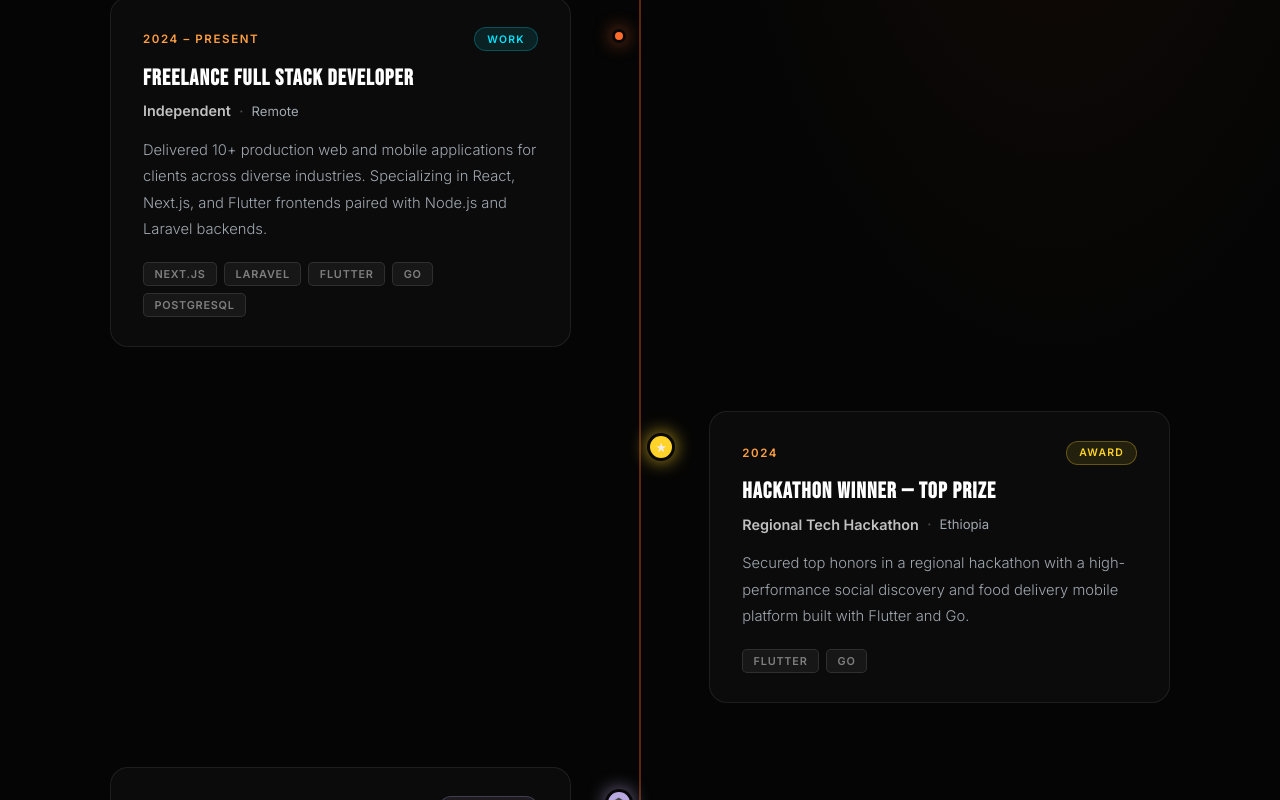
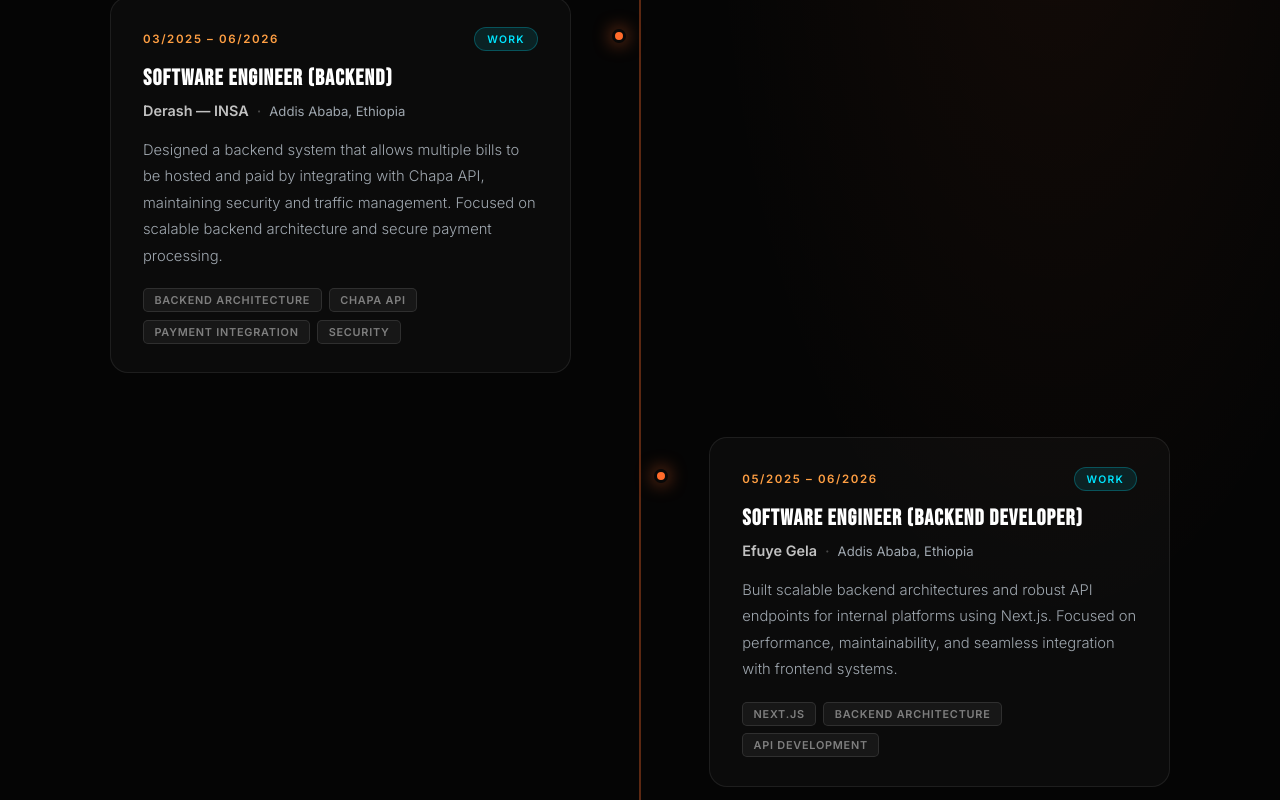
Before and after one commit to surafelbit/surafelbit.github.io, a React (Vite) app: page / in a window 1280 px wide. Shown: the part 4660-5460 px from the top of the page. Built offline with nearby package versions, Linux system fonts and the light colour scheme.

Commit message:
adding experience

```diff
--- a/src/App.jsx
+++ b/src/App.jsx
@@ -115,10 +115,10 @@ const FEATURED_PROJECTS = [
   {
     id: 6,
     title: "Food Delivery & Social Discovery",
-    subtitle: "High-Performance Mobile Platform",
-    role: "Mobile Application",
-    description: "High-performance platform combining rapid restaurant ordering with interactive social discovery, enabling users to explore trending venues and share food experiences in real time.",
-    stack: ["Flutter", "Go"],
+    subtitle: "Graduation Project Winner — Bahir Dar University 2026",
+    role: "Full-Stack Web Application",
+    description: "Award-winning graduation project combining rapid restaurant ordering with interactive social discovery, enabling users to explore trending venues and share food experiences in real time.",
+    stack: ["React", "Node.js"],
     link: "https://github.com/surafelbit",
     accent: "#ff6b2b",
     image: null
@@ -541,22 +541,32 @@ export default function App() {
             },
             {
               type: 'work',
-              period: '2024 – Present',
-              role: 'Freelance Full Stack Developer',
-              company: 'Independent',
-              location: 'Remote',
-              description: 'Delivered 10+ production web and mobile applications for clients across diverse industries. Specializing in React, Next.js, and Flutter frontends paired with Node.js and Laravel backends.',
-              tags: ['Next.js', 'Laravel', 'Flutter', 'Go', 'PostgreSQL'],
+              period: '03/2025 – 06/2026',
+              role: 'Software Engineer (Backend)',
+              company: 'Derash — INSA',
+              location: 'Addis Ababa, Ethiopia',
+              description: 'Designed a backend system that allows multiple bills to be hosted and paid by integrating with Chapa API, maintaining security and traffic management. Focused on scalable backend architecture and secure payment processing.',
+              tags: ['Backend Architecture', 'Chapa API', 'Payment Integration', 'Security'],
+              highlight: false,
+            },
+            {
+              type: 'work',
+              period: '05/2025 – 06/2026',
+              role: 'Software Engineer (Backend Developer)',
+              company: 'Efuye Gela',
+              location: 'Addis Ababa, Ethiopia',
+              description: 'Built scalable backend architectures and robust API endpoints for internal platforms using Next.js. Focused on performance, maintainability, and seamless integration with frontend systems.',
+              tags: ['Next.js', 'Backend Architecture', 'API Development'],
               highlight: false,
             },
             {
               type: 'award',
-              period: '2024',
-              role: 'Hackathon Winner — Top Prize',
-              company: 'Regional Tech Hackathon',
-              location: 'Ethiopia',
-              description: 'Secured top honors in a regional hackathon with a high-performance social discovery and food delivery mobile platform built with Flutter and Go.',
-              tags: ['Flutter', 'Go'],
+              period: '2026',
+              role: 'Graduation Project Winner',
+              company: 'Bahir Dar University',
+              location: 'Bahir Dar, Ethiopia',
+              description: 'Won the graduation project award at Bahir Dar University for building a high-performance social discovery and food delivery platform built with React and Node.js.',
+              tags: ['React', 'Node.js'],
               highlight: false,
             },
             {
```
